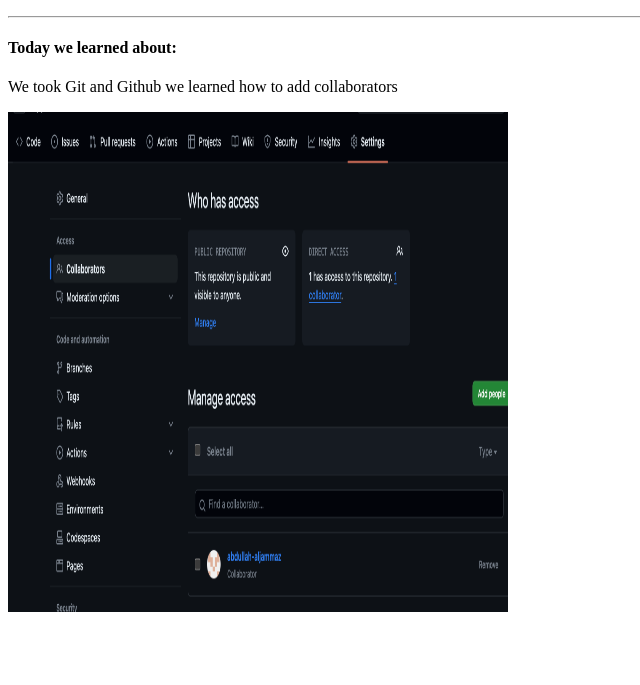
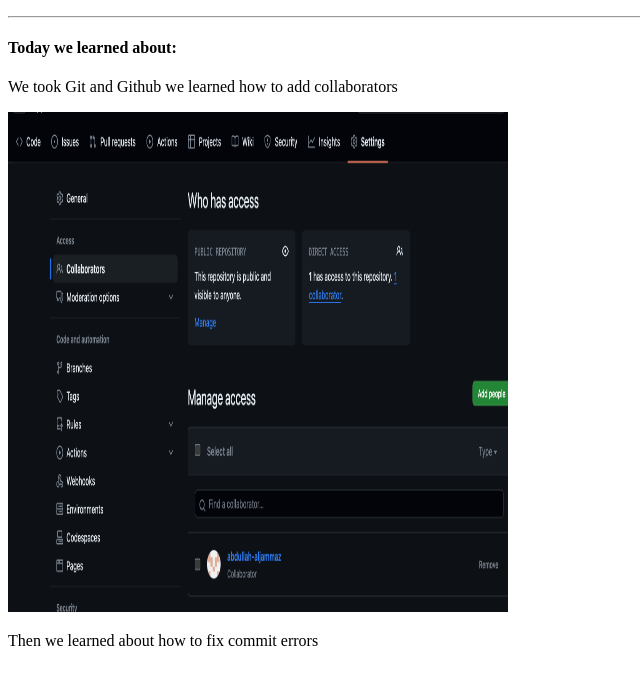
Before and after one commit to Peakdl/Github, a plain HTML site: page Read.html in a window 1280 px wide. Shown: the part 105-790 px from the top of the page, without its empty margins (0-640 px from the left). Drawn offline with Linux system fonts and the light colour scheme.

Commit message:
Adding markdown

```diff
--- a/Read.html
+++ b/Read.html
@@ -12,5 +12,6 @@
     <h4>Today we learned about:</h4>
     <p>We took Git and Github we learned how to add collaborators</p>
     <img src="./Collab.png" alt="Collaborators Page" width="500" height="500">
-
+<br>
+<p>Then we learned about how to fix commit errors</p>
 </html>
```
Also changed, not shown: README.md.
